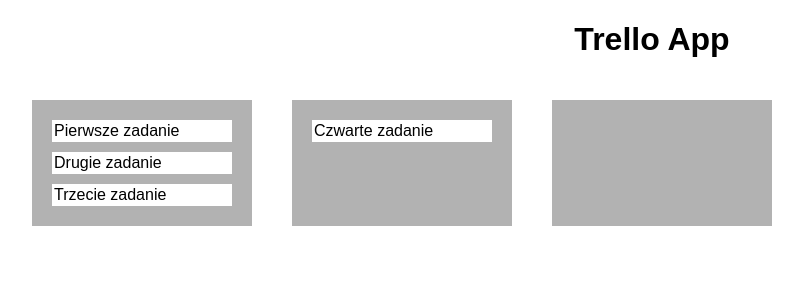
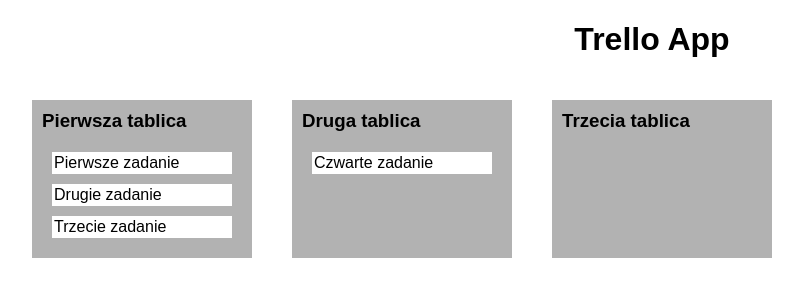
Before and after one commit to Marek294/trello-app, a React (Create React App) app: page / in a window 1280 px wide. Shown: the top 300 px of the page, without its empty margins (8-811 px from the left). Built offline with nearby package versions, Linux system fonts and the light colour scheme.

Commit message:
handle board title edit

```diff
--- a/src/components/Board/Board.css
+++ b/src/components/Board/Board.css
@@ -6,6 +6,27 @@
     margin: 20px;
 }
 
-.boards__title {
-    text-align: center;
+.board__title {
+    margin: 0 0 20px 0;
 }
+
+.board__input {
+    border: none;
+    width: 79%;
+}
+
+.board--edit {
+    margin: 0 0 20px 0;
+    position: relative;
+    z-index: 60;
+}
+
+.backdrop {
+    position: absolute;
+    top: 0;
+    left: 0;
+    bottom: 0;
+    right: 0;
+    background: rgba(0,0,0,0.3);
+    z-index: 50;
+}
--- a/src/components/Board/Board.js
+++ b/src/components/Board/Board.js
@@ -4,33 +4,79 @@
 
 class Board extends Component {
     state = {
-        isEditing: false,
+        isDraggable: true,
+        isBoardEditing: false,
+        value: ''
     }
 
-    handleIsEditing = value => this.setState({
-        isEditing: value
+    boardIsDraggable = value => this.setState({
+        isDraggable: value
     })
+
+    handleOnBoardTitleClick = title => () => this.setState({
+        isDraggable: false,
+        isBoardEditing: true,
+        value: title
+    })
+
+    handleOnChange = e => this.setState({
+        [e.target.name]: e.target.value
+    })
+
+    handleBackdropClick = () => this.setState({
+        isDraggable: true,
+        isBoardEditing: false,
+        value: ''
+    })
+
+    handleButtonClick = () => {
+        const { handleTitleChange, item, } = this.props;
+        const { value } = this.state;
+
+        const newItem = {
+            ...item,
+            title: value
+        }
+
+        handleTitleChange(newItem, 'boards');
+
+        this.setState({
+            isDraggable: true,
+            isBoardEditing: false,
+            value: ''
+        })
+    }
 
     onDragOverBoard = e => e.preventDefault();
 
     render() {
-        const { isEditing } = this.state;
-        const { handleOnBoardDrop, tasks, handleOnTaskDragStart, handleOnTaskDrop, id, handleOnBoardDragStart, handleTaskTextChange } = this.props;
+        const { isDraggable, isBoardEditing, value } = this.state;
+        const { handleOnBoardDrop, tasks, handleOnTaskDragStart, handleOnTaskDrop, id, handleOnBoardDragStart, handleTitleChange, item: { title } } = this.props;
 
-        const displayTasks = tasks.map((item,i) => {
+        const displayTasks = tasks.map((item, i) => {
             return (
                 <Task key={i}
                     boardId={id}
                     item={item}
                     handleOnTaskDragStart={handleOnTaskDragStart}
                     handleOnTaskDrop={handleOnTaskDrop}
-                    handleTaskTextChange={handleTaskTextChange}
-                    handleIsEditing={this.handleIsEditing} />
+                    handleTitleChange={handleTitleChange}
+                    boardIsDraggable={this.boardIsDraggable} />
             );
         })
 
         return (
-            <div id='board' className='board' draggable={!isEditing} onDragOver={this.onDragOverBoard} onDrop={handleOnBoardDrop} onDragStart={handleOnBoardDragStart} >
+            <div id='board' className='board' draggable={isDraggable} onDragOver={this.onDragOverBoard} onDrop={handleOnBoardDrop} onDragStart={handleOnBoardDragStart} >
+                {isBoardEditing ?
+                    <React.Fragment>
+                        <div className='backdrop' onClick={this.handleBackdropClick} />
+                        <div className='board--edit'>
+                            <input className='board__input' type='text' name='value' onChange={this.handleOnChange} value={value} />
+                            <button className='board__button' onClick={this.handleButtonClick} >Ok</button>
+                        </div>
+                    </React.Fragment>
+                    :
+                    <h3 className='board__title' onClick={this.handleOnBoardTitleClick(title)} >{title}</h3>}
                 {displayTasks}
             </div>
         );
--- a/src/components/Boards/Boards.css
+++ b/src/components/Boards/Boards.css
@@ -2,3 +2,7 @@
     display: flex;
     flex-direction: row;
 }
+
+.boards__title {
+    text-align: center;
+}
--- a/src/components/Boards/Boards.js
+++ b/src/components/Boards/Boards.js
@@ -8,33 +8,36 @@
             {
                 id: 1,
                 board: 1,
-                text: 'Pierwsze zadanie'
+                title: 'Pierwsze zadanie'
             },
             {
                 id: 2,
                 board: 1,
-                text: 'Drugie zadanie'
+                title: 'Drugie zadanie'
             },
             {
                 id: 3,
                 board: 1,
-                text: 'Trzecie zadanie'
+                title: 'Trzecie zadanie'
             },
             {
                 id: 4,
                 board: 2,
-                text: 'Czwarte zadanie'
+                title: 'Czwarte zadanie'
             }
         ],
         boards: [
             {
-                id: 1
+                id: 1,
+                title: 'Pierwsza tablica'
             },
             {
-                id: 2
+                id: 2,
+                title: 'Druga tablica'
             },
             {
-                id: 3
+                id: 3,
+                title: 'Trzecia tablica'
             }
         ],
         draggedItem: null,
@@ -97,7 +100,7 @@
                 tasks: newArray
             })
 
-            return;
+            return
         }
 
         if (isBoardDragged) this.handleOnBoardDrop(boardId)
@@ -119,6 +122,7 @@
                     tasks: newArray
                 })
             }
+            return
         }
 
         if (isBoardDragged && draggedItem.id !== id) {
@@ -133,14 +137,14 @@
         }
     }
 
-    handleTaskTextChange = (newItem) => {
-        const { tasks } = this.state;
+    handleTitleChange = (newItem, arrayNameString) => {
+        const array = this.state[arrayNameString];
 
-        const itemIndex = tasks.findIndex(item => item.id === newItem.id)
-        tasks.splice(itemIndex, 1, newItem);
+        const itemIndex = array.findIndex(item => item.id === newItem.id)
+        array.splice(itemIndex, 1, newItem);
 
         this.setState({
-            tasks
+            [arrayNameString]: array
         })
     }
 
@@ -152,9 +156,10 @@
                 <div className='boards__container' >
                     {boards.map(item =>
                         <Board key={item.id}
+                            item={item}
                             handleOnTaskDragStart={this.handleOnTaskDragStart}
                             handleOnTaskDrop={this.handleOnTaskDrop(item.id)}
-                            handleTaskTextChange={this.handleTaskTextChange}
+                            handleTitleChange={this.handleTitleChange}
                             handleOnBoardDragStart={this.handleOnBoardDragStart(item)}
                             handleOnBoardDrop={this.handleOnBoardDrop(item.id)}
                             tasks={this.boardTasks(item.id)} />)}
--- a/src/components/Task/Task.js
+++ b/src/components/Task/Task.js
@@ -12,26 +12,26 @@
     showModal = e => {
         e.preventDefault();
 
-        const { item, handleIsEditing } = this.props
-        handleIsEditing(true);
+        const { item, boardIsDraggable } = this.props
+        boardIsDraggable(false);
 
         this.setState({
             isEditing: true,
-            value: item.text
+            value: item.title
         })
     }
 
     handleButtonClick = () => {
-        const { handleTaskTextChange, item, handleIsEditing } = this.props;
+        const { handleTitleChange, item, boardIsDraggable } = this.props;
         const { value } = this.state;
 
         const newItem = {
             ...item,
-            text: value
+            title: value
         }
 
-        handleTaskTextChange(newItem);
-        handleIsEditing(false);
+        handleTitleChange(newItem, 'tasks');
+        boardIsDraggable(true);
 
         this.setState({
             isEditing: false,
@@ -40,8 +40,8 @@
     }
 
     handleBackdropClick = () => {
-        const { handleIsEditing } = this.props;
-        handleIsEditing(false);
+        const { boardIsDraggable } = this.props;
+        boardIsDraggable(true);
 
         this.setState({
             isEditing: false,
@@ -56,17 +56,17 @@
     render() {
         const { isEditing, value } = this.state;
         const { item, handleOnTaskDragStart, handleOnTaskDrop } = this.props;
-        const { id, text } = item;
+        const { id, title } = item;
 
         return (
             isEditing ?
-                <div className='modal'>
+                <React.Fragment>
                     <div className='backdrop' onClick={this.handleBackdropClick} />
                     <div className='task task--edit'>
                         <input className='task__input' type='text' name='value' onChange={this.handleOnChange} value={value} />
                         <button className='task__button' onClick={this.handleButtonClick} >Ok</button>
                     </div>
-                </div>
+                </React.Fragment>
                 :
                 <a id='task'
                     href=""
@@ -76,7 +76,7 @@
                     onDragOver={handleOnDragOver}
                     onDrop={handleOnTaskDrop(id)}
                     onClick={this.showModal} >
-                    {text}
+                    {title}
                 </a>
         );
     }
```
